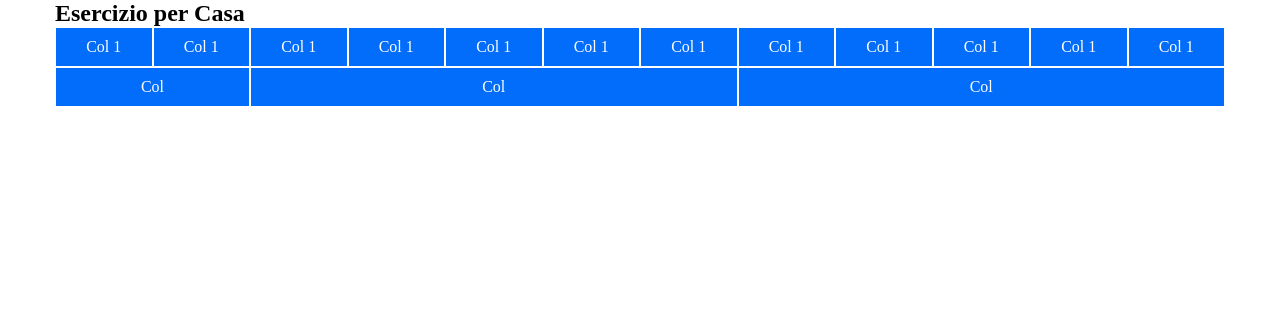
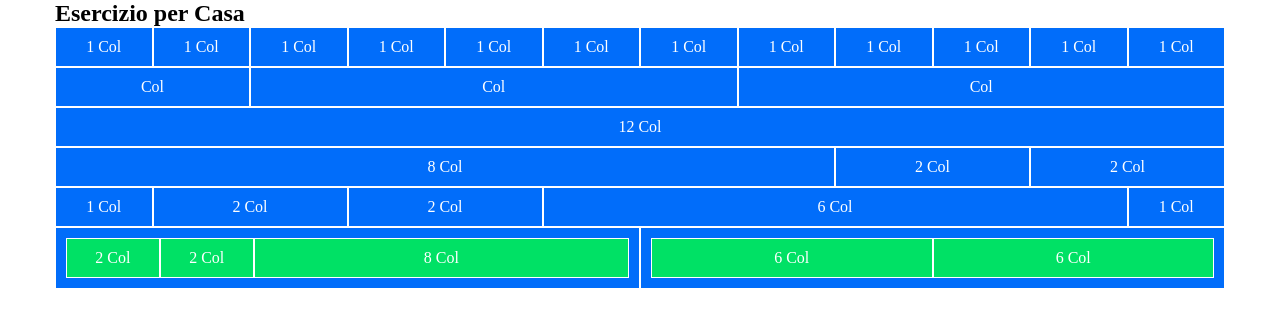
Before and after one commit to simone-danzeri/html-css-12bool, a plain HTML site: page index.html in a window 1280 px wide. Drawn offline with Linux system fonts and the light colour scheme.

Commit message:
feat: add nested rows

```diff
--- a/index.html
+++ b/index.html
@@ -15,40 +15,40 @@
             <h2>Esercizio per Casa</h2>
             <div class="row"> <!-- Riga numero 1-->
                 <div class="col-xs-1">
-                    <div class="box">Col 1</div>
+                    <div class="box">1 Col</div>
                 </div>
                 <div class="col-xs-1">
-                    <div class="box">Col 1</div>
+                    <div class="box">1 Col</div>
                 </div>
                 <div class="col-xs-1">
-                    <div class="box">Col 1</div>
+                    <div class="box">1 Col</div>
                 </div>
                 <div class="col-xs-1">
-                    <div class="box">Col 1</div>
+                    <div class="box">1 Col</div>
                 </div>
                 <div class="col-xs-1">
-                    <div class="box">Col 1</div>
+                    <div class="box">1 Col</div>
                 </div>
                 <div class="col-xs-1">
-                    <div class="box">Col 1</div>
+                    <div class="box">1 Col</div>
                 </div>
                 <div class="col-xs-1">
-                    <div class="box">Col 1</div>
+                    <div class="box">1 Col</div>
                 </div>
                 <div class="col-xs-1">
-                    <div class="box">Col 1</div>
+                    <div class="box">1 Col</div>
                 </div>
                 <div class="col-xs-1">
-                    <div class="box">Col 1</div>
+                    <div class="box">1 Col</div>
                 </div>
                 <div class="col-xs-1">
-                    <div class="box">Col 1</div>
+                    <div class="box">1 Col</div>
                 </div>
                 <div class="col-xs-1">
-                    <div class="box">Col 1</div>
+                    <div class="box">1 Col</div>
                 </div>
                 <div class="col-xs-1">
-                    <div class="box">Col 1</div>
+                    <div class="box">1 Col</div>
                 </div>
             </div>
             <div class="row"> <!-- Riga numero 2-->
@@ -62,6 +62,68 @@
                     <div class="box">Col</div>
                 </div>
             </div>
+            <div class="row"> <!-- Riga numero 3-->
+                <div class="col-xs-12">
+                    <div class="box">12 Col</div>
+                </div>
+            </div>
+            <div class="row"> <!-- Riga numero 4-->
+                <div class="col-xs-8">
+                    <div class="box">8 Col</div>
+                </div>
+                <div class="col-xs-2">
+                    <div class="box">2 Col</div>
+                </div>
+                <div class="col-xs-2">
+                    <div class="box">2 Col</div>
+                </div>
+            </div>
+            <div class="row"> <!-- Riga numero 5-->
+                <div class="col-xs-1">
+                    <div class="box">1 Col</div>
+                </div>
+                <div class="col-xs-2">
+                    <div class="box">2 Col</div>
+                </div>
+                <div class="col-xs-2">
+                    <div class="box">2 Col</div>
+                </div>
+                <div class="col-xs-6">
+                    <div class="box">6 Col</div>
+                </div>
+                <div class="col-xs-1">
+                    <div class="box">1 Col</div>
+                </div>
+            </div>
+            <div class="row"> <!-- Riga numero 6  (nested)-->
+                <div class="col-xs-6">
+                    <div class="box">
+                        <div class="row"> <!-- Nested row-->
+                            <div class="col-xs-2">
+                                <div class="box lime">2 Col</div>
+                            </div>
+                            <div class="col-xs-2">
+                                <div class="box lime">2 Col</div>
+                            </div>
+                            <div class="col-xs-8">
+                                <div class="box lime">8 Col</div>
+                            </div>
+                        </div>
+                    </div>
+                </div>
+                <div class="col-xs-6">
+                    <div class="box">
+                        <div class="row"> <!-- Nested row-->
+                            <div class="col-xs-6">
+                                <div class="box lime">6 Col</div>
+                            </div>
+                            <div class="col-xs-6">
+                                <div class="box lime">6 Col</div>
+                            </div>
+                        </div>
+                    </div>
+                </div>
+            </div>
         </div>
     </main>
 </body>
--- a/style.css
+++ b/style.css
@@ -5,3 +5,7 @@
     padding: 10px;
     border: 1px solid #fff;
 }
+
+.lime{
+    background-color: #00e165;
+}
```
